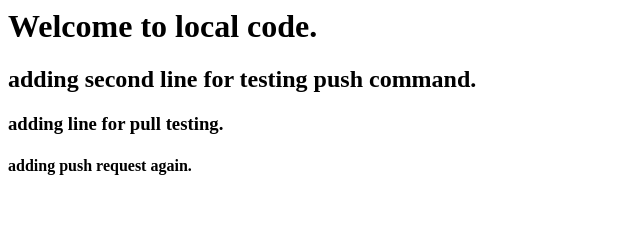
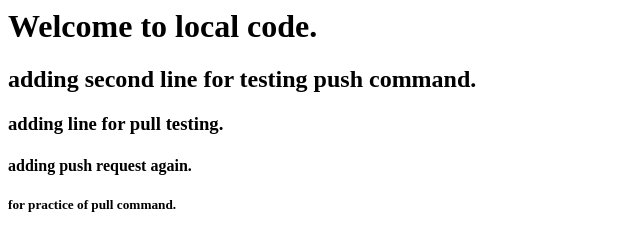
Before and after one commit to Gitanjalee2008/repo3, a plain HTML site: page index.html in a window 1280 px wide. Shown: the whole page, without its empty margins (0-640 px from the left). Drawn offline with Linux system fonts and the light colour scheme.

Commit message:
Update index.html

```diff
--- a/index.html
+++ b/index.html
@@ -2,3 +2,4 @@
 <h2> adding second line for testing push command. </h2>
 <h3> adding line for pull testing. </h3>
 <h4> adding push request again. </h4>
+<h5> for practice of pull command. </h5>
```
